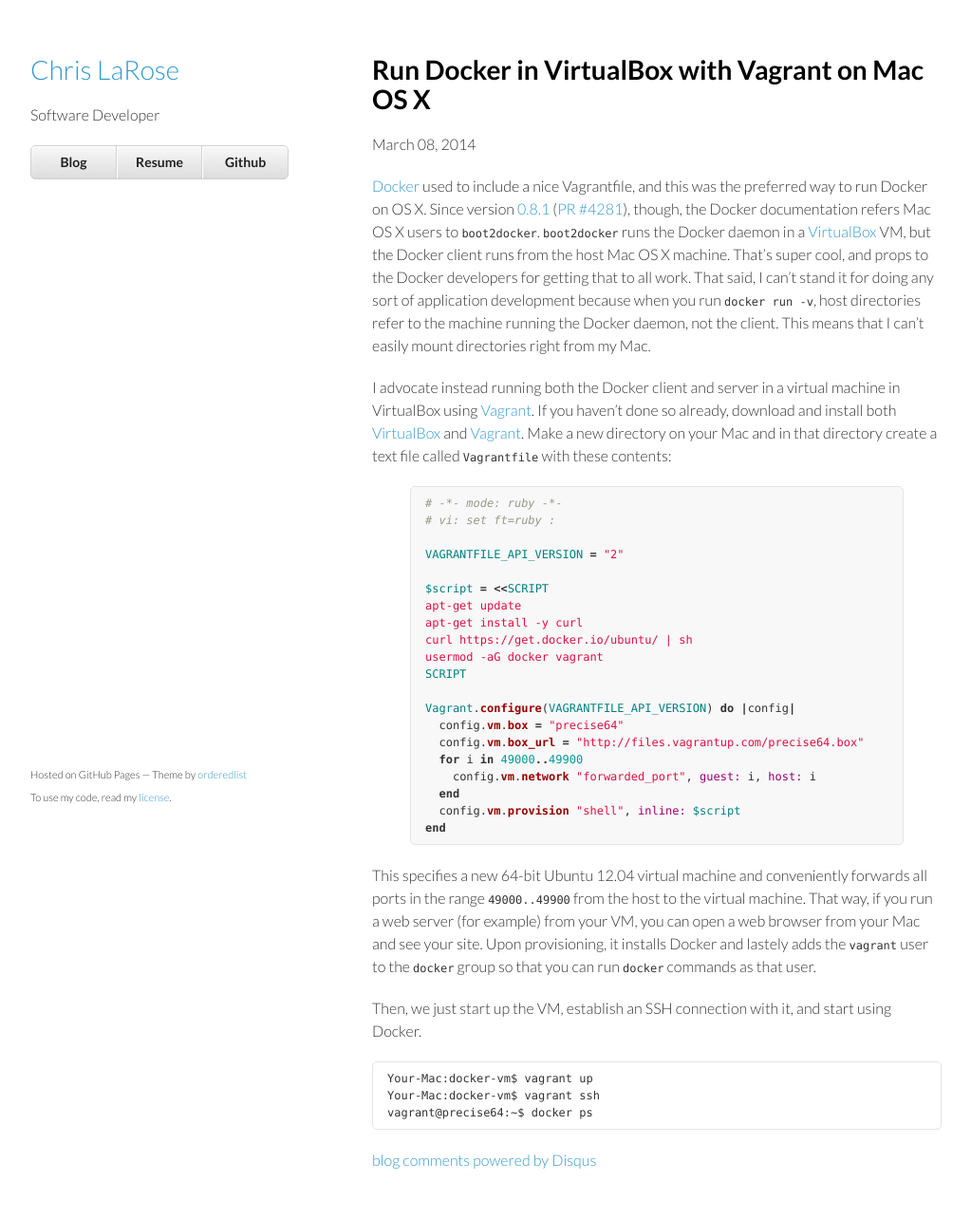
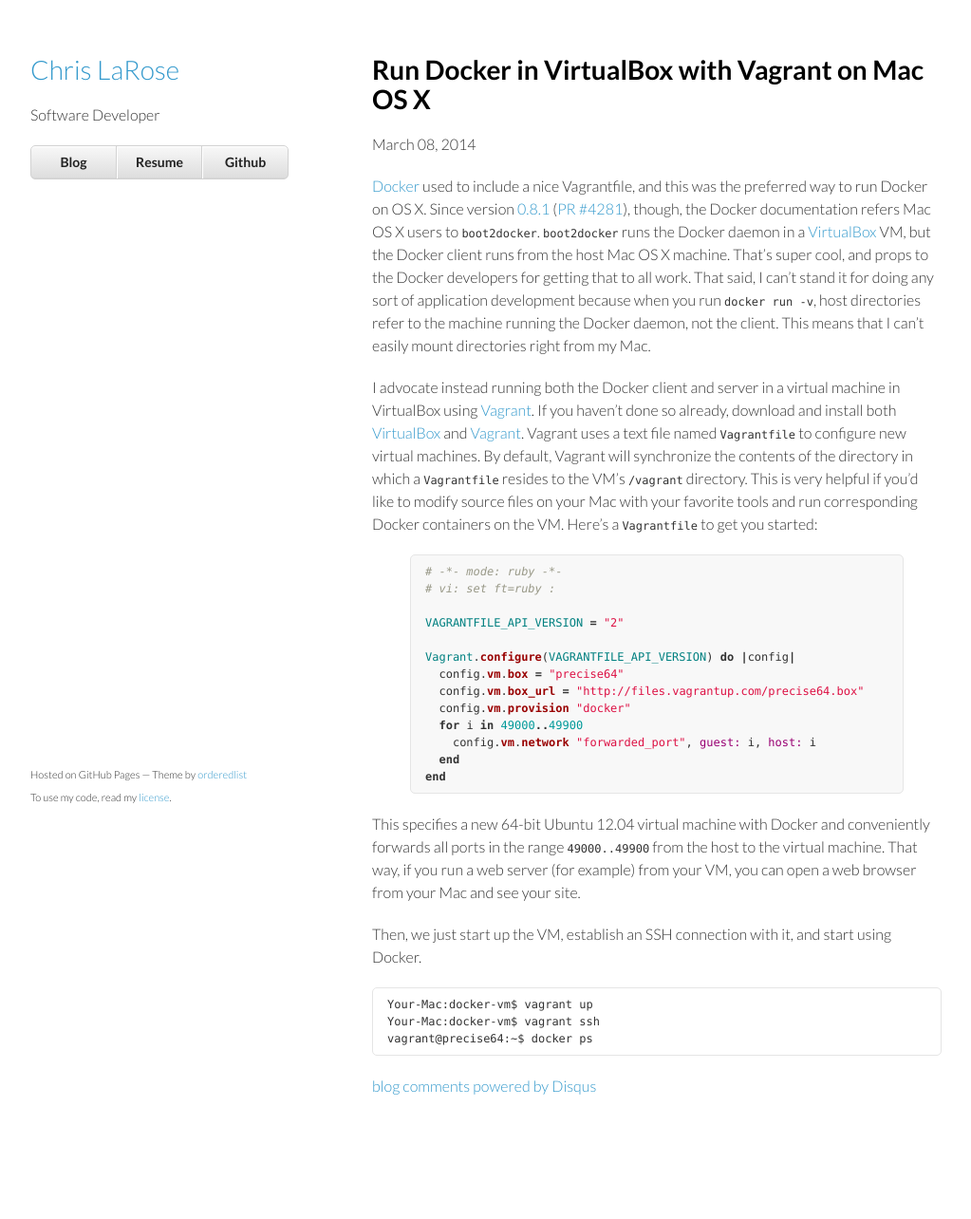
Before and after one commit to cjlarose/cjlarose.github.io, a Jekyll site: the page built from _posts/2014-03-08-run-docker-with-vagrant.md, in a window 1280 px wide. Shown: the whole page at 95% size, without its empty margins (128-1151 px from the left). Built offline with Jekyll 4.4.1, drawn with Linux system fonts in a browser that asks for light colours; comment, search, counter and statistics services are not loaded; after the commit the page ends 1206 px from its top, so only the background shows below that.

Commit message:
Update vagrant post to use Docker provisioner

```diff
--- a/_posts/2014-03-08-run-docker-with-vagrant.md
+++ b/_posts/2014-03-08-run-docker-with-vagrant.md
@@ -16,9 +16,12 @@
 
 I advocate instead running both the Docker client and server in a virtual
 machine in VirtualBox using [Vagrant][6]. If you haven't done so already,
-download and install both [VirtualBox][5] and [Vagrant][6]. Make a new
-directory on your Mac and in that directory create a text file called
-`Vagrantfile` with these contents:
+download and install both [VirtualBox][5] and [Vagrant][6]. Vagrant uses a
+text file named `Vagrantfile` to configure new virtual machines. By default,
+Vagrant will synchronize the contents of the directory in which a `Vagrantfile`
+resides to the VM's `/vagrant` directory. This is very helpful if you'd like to
+modify source files on your Mac with your favorite tools and run corresponding
+Docker containers on the VM. Here's a `Vagrantfile` to get you started:
 
 {% highlight ruby %}
 # -*- mode: ruby -*-
@@ -26,29 +29,20 @@
 
 VAGRANTFILE_API_VERSION = "2"
 
-$script = <<SCRIPT
-apt-get update
-apt-get install -y curl
-curl https://get.docker.io/ubuntu/ | sh
-usermod -aG docker vagrant
-SCRIPT
-
 Vagrant.configure(VAGRANTFILE_API_VERSION) do |config|
   config.vm.box = "precise64"
   config.vm.box_url = "http://files.vagrantup.com/precise64.box"
+  config.vm.provision "docker"
   for i in 49000..49900
     config.vm.network "forwarded_port", guest: i, host: i
   end
-  config.vm.provision "shell", inline: $script
 end
 {% endhighlight %}
 
-This specifies a new 64-bit Ubuntu 12.04 virtual machine and conveniently
-forwards all ports in the range `49000..49900` from the host to the virtual
-machine. That way, if you run a web server (for example) from your VM, you can
-open a web browser from your Mac and see your site. Upon provisioning, it
-installs Docker and lastely adds the `vagrant` user to the `docker` group so
-that you can run `docker` commands as that user.
+This specifies a new 64-bit Ubuntu 12.04 virtual machine with Docker and
+conveniently forwards all ports in the range `49000..49900` from the host to
+the virtual machine. That way, if you run a web server (for example) from your
+VM, you can open a web browser from your Mac and see your site.
 
 Then, we just start up the VM, establish an SSH connection with it, and start
 using Docker.
```
